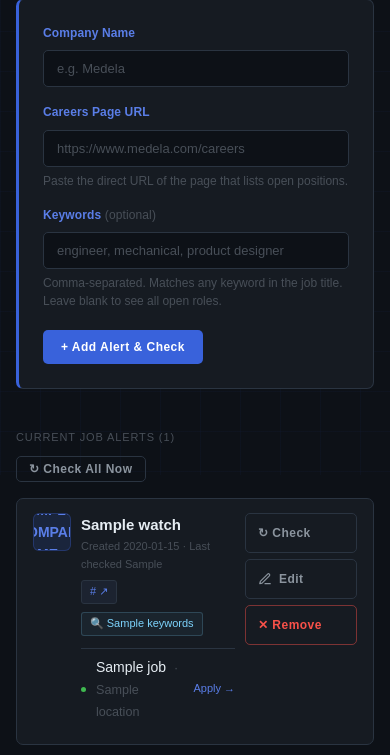
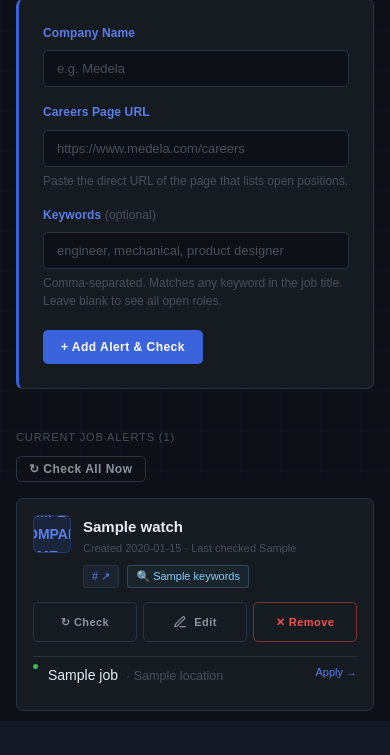
Before and after one commit to Waspo98/job-tracker, a Flask app: template app/templates/dashboard.html in a window 390 px wide. Shown: the part 369-1124 px from the top of the page. After the commit the page ends 1090 px from the top, so only its background shows below. Run offline with Flask 3, Linux system fonts and the light colour scheme; the template is opened without the code that fills it: most values are stand-ins (such as "Sample title", 1, 10 or a date in 2020); some web fonts are replaced.

Commit message:
Refine alert card layout

```diff
--- a/app/templates/dashboard.html
+++ b/app/templates/dashboard.html
@@ -76,7 +76,7 @@
             {{ w.company_name[0] | upper }}
             {% endif %}
         </div>
-        <div class="watch-info">
+        <div class="watch-summary">
             <div class="watch-company">{{ w.company_name }}</div>
             <div class="watch-created">
                 Created {{ w.created_at[:10] }}
@@ -100,6 +100,9 @@
             <div class="watch-error">Last scan issue: {{ w.last_error }}</div>
             {% endif %}
 
+        </div>
+
+        <div class="watch-body">
             {% if wd.jobs %}
             <div class="watch-jobs">
                 {% for job in wd.jobs %}
@@ -119,7 +122,7 @@
                 {% endif %}
             </div>
             {% else %}
-            <div style="margin-top: 9px; font-size: 13px; color: var(--text-faint);">No matching listings found yet — hit ↻ Check to run a scan now.</div>
+            <div class="watch-empty">No matching listings found yet — hit ↻ Check to run a scan now.</div>
             {% endif %}
         </div>
 
@@ -191,6 +194,41 @@
     margin-left: 4px;
 }
 
+.watch-card {
+    display: grid;
+    grid-template-columns: 38px minmax(0, 1fr) 118px;
+    grid-template-areas:
+        "icon summary actions"
+        ". body actions";
+    align-items: start;
+    column-gap: 16px;
+    row-gap: 12px;
+    padding: 20px;
+}
+
+.watch-icon {
+    grid-area: icon;
+}
+
+.watch-summary {
+    grid-area: summary;
+    min-width: 0;
+}
+
+.watch-body {
+    grid-area: body;
+    min-width: 0;
+}
+
+.watch-body .watch-jobs {
+    margin-top: 0;
+}
+
+.watch-empty {
+    color: var(--text-faint);
+    font-size: 13px;
+}
+
 .watch-error {
     margin-top: 8px;
     color: #fbbf24;
@@ -198,6 +236,7 @@
 }
 
 .watch-actions {
+    grid-area: actions;
     display: flex;
     flex-direction: column;
     gap: 6px;
@@ -205,6 +244,7 @@
     flex-shrink: 0;
     align-items: stretch;
     margin-left: auto;
+    align-self: start;
 }
 
 .watch-actions form,
@@ -295,13 +335,53 @@
         gap: 10px;
     }
 
+    .watch-card {
+        grid-template-columns: 38px minmax(0, 1fr);
+        grid-template-areas:
+            "icon summary"
+            "actions actions"
+            "body body";
+        column-gap: 12px;
+        row-gap: 14px;
+        padding: 16px;
+    }
+
     .watch-actions {
-        width: 112px;
+        display: grid;
+        grid-template-columns: repeat(3, minmax(0, 1fr));
+        width: 100%;
+        margin-left: 0;
+    }
+
+    .action-btn {
+        justify-content: center;
+        padding: 0 8px !important;
     }
 
     .edit-watch-form {
         position: absolute;
+        left: 50%;
+        right: auto;
+        transform: translateX(-50%);
         width: min(520px, calc(100vw - 48px));
+    }
+
+    .job-row {
+        align-items: flex-start;
+    }
+}
+
+@media (max-width: 420px) {
+    .action-btn {
+        font-size: 11px !important;
+    }
+
+    .job-row {
+        flex-wrap: wrap;
+    }
+
+    .job-link {
+        margin-left: 15px;
     }
 }
 </style>
```
